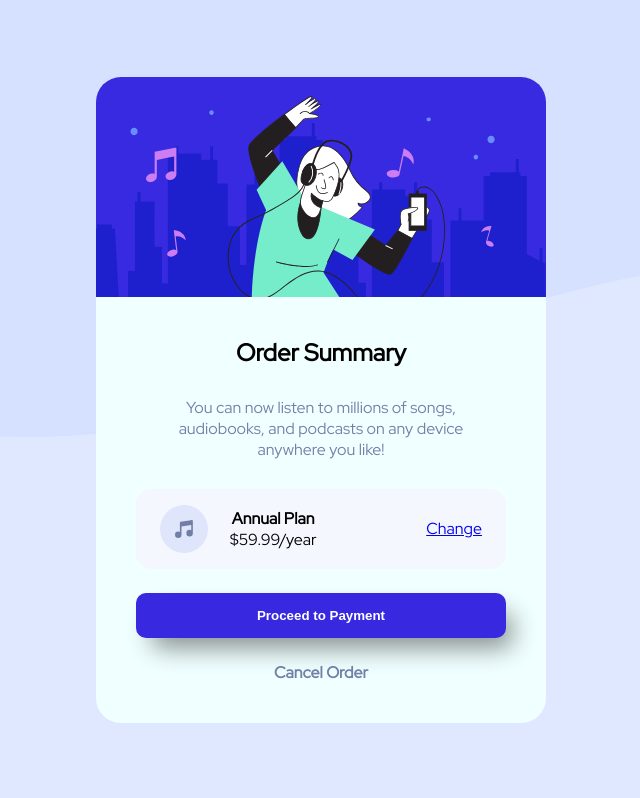
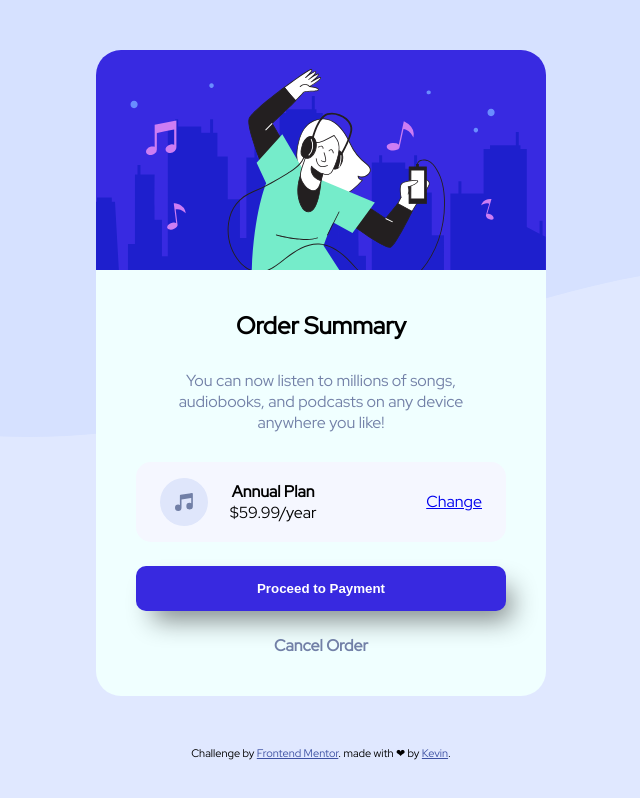
Before and after one commit to Mer7in/order-summary-component-main, a plain HTML site: page index.html in a window 1280 px wide. Shown: the whole page, without its empty margins (319-959 px from the left). Drawn offline with Linux system fonts and the light colour scheme.

Commit message:
last changes

```diff
--- a/index.html
+++ b/index.html
@@ -27,7 +27,6 @@
 
   <article id="card">
     <header id="card-header">
-      <!-- <img src='./images/illustration-hero.svg' alt='illustration-hero' /> -->
     </header>
     <section id="card-content">
       <h2>Order Summary</h2>
@@ -51,10 +50,10 @@
   </article>
 
 
-  <!-- <div class="attribution">
+  <div class="attribution">
     Challenge by <a href="https://www.frontendmentor.io?ref=challenge" target="_blank">Frontend Mentor</a>.
-    Coded by <a href="#">Your Name Here</a>.
-  </div> -->
+    made with ❤ by <a href="https://github.com/Mer7in">Kevin</a>.
+  </div>
 </body>
 
 </html>
--- a/style.css
+++ b/style.css
@@ -20,6 +20,7 @@ body{
     background-color: hsl(225, 100%, 94%);
     display: flex;
     justify-content: center;
+    flex-direction: column;
 }
 
 
@@ -105,6 +106,10 @@ a.btn{
 -moz-box-shadow: 11px 15px 26px -6px rgba(0,0,0,0.47);
 }
 
+.attribution{
+    margin-bottom: 2.5rem;
+}
+
 @media only screen and (max-width: 600px) {
     #card{
         margin: auto;
```
